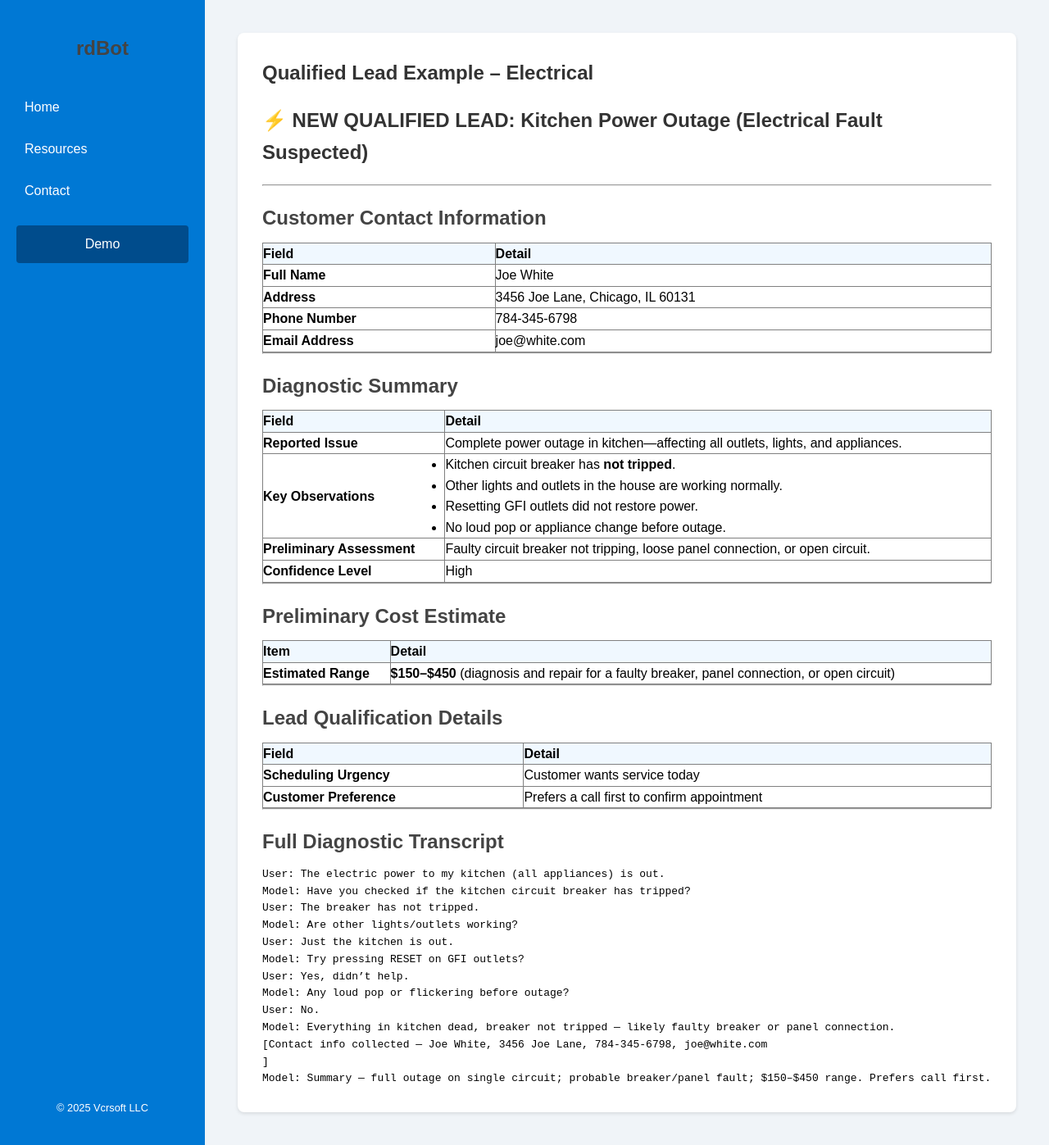
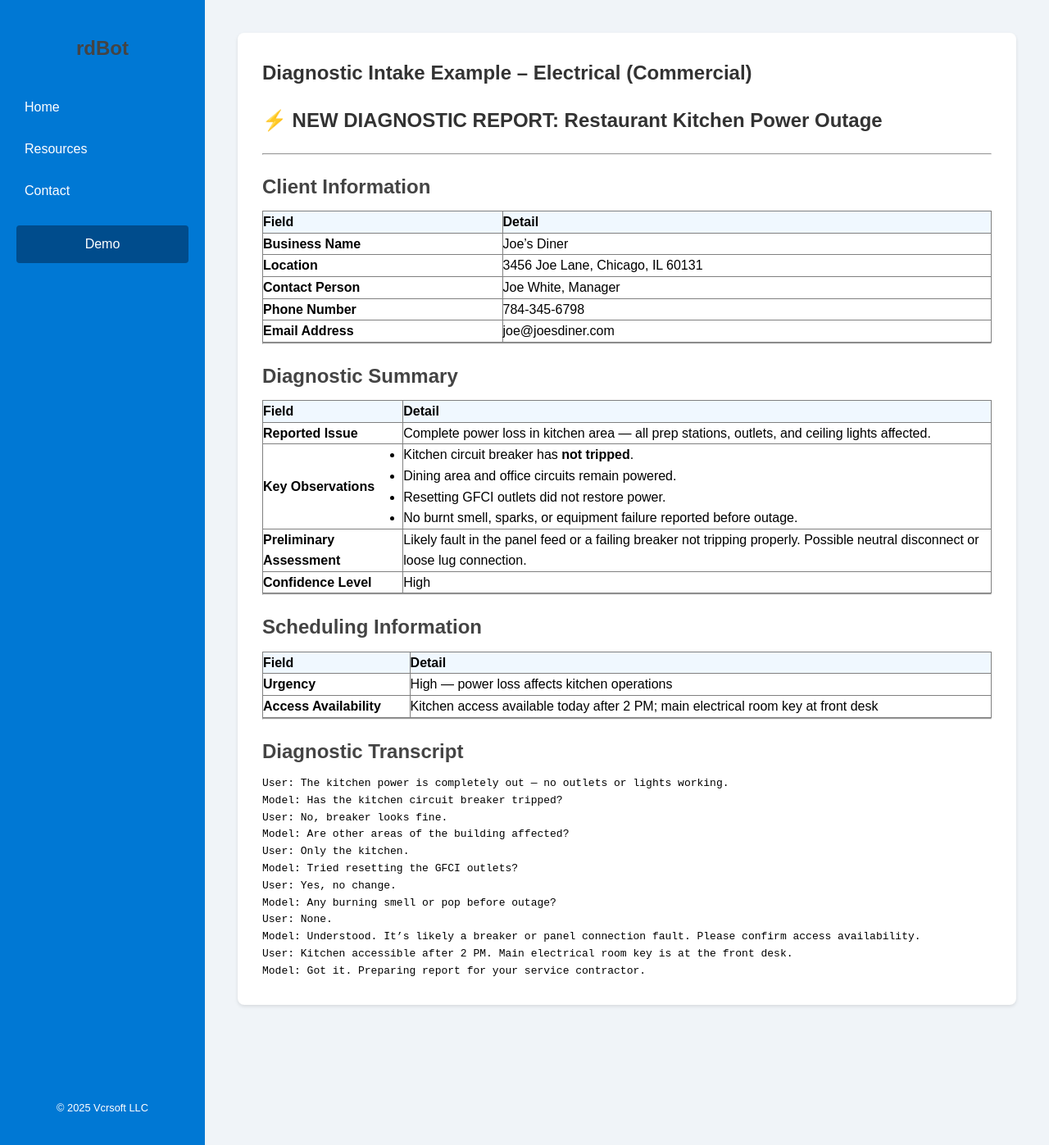
Before and after one commit to vcrsoft/vcrsoft.github.io, a Jekyll site: the page built from _resources/examples/electrical.md, in a window 1280 px wide and 1397 px high. Shown: the whole window at 82% size. Built offline with Jekyll 4.4.1, drawn with Linux system fonts in a browser that asks for light colours.

Commit message:
Update electrical diagnostic report for restaurant kitchen

```diff
--- a/_resources/examples/electrical.md
+++ b/_resources/examples/electrical.md
@@ -1,25 +1,26 @@
 ---
 layout: resource
-title: "Qualified Lead Example – Electrical"
-excerpt: "AI-qualified lead email example for a kitchen power outage—showing structured intake, diagnosis, and transcript."
+title: "Diagnostic Intake Example – Electrical (Commercial)"
+excerpt: "AI-generated diagnostic report example for a restaurant kitchen power outage — showing structured intake, assessment, and transcript."
 nav_exclude: true
 ---
 
-# ⚡ NEW QUALIFIED LEAD: Kitchen Power Outage (Electrical Fault Suspected)
+# ⚡ NEW DIAGNOSTIC REPORT: Restaurant Kitchen Power Outage
 
 ---
 
-## Customer Contact Information
+## Client Information
 
 <table border="1" cellpadding="8" cellspacing="0" style="border-collapse: collapse; width: 100%;">
   <tr style="background-color: #f0f8ff;">
     <th style="text-align: left;">Field</th>
     <th style="text-align: left;">Detail</th>
   </tr>
-  <tr><td><strong>Full Name</strong></td><td>Joe White</td></tr>
-  <tr><td><strong>Address</strong></td><td>3456 Joe Lane, Chicago, IL 60131</td></tr>
+  <tr><td><strong>Business Name</strong></td><td>Joe’s Diner</td></tr>
+  <tr><td><strong>Location</strong></td><td>3456 Joe Lane, Chicago, IL 60131</td></tr>
+  <tr><td><strong>Contact Person</strong></td><td>Joe White, Manager</td></tr>
   <tr><td><strong>Phone Number</strong></td><td>784-345-6798</td></tr>
-  <tr><td><strong>Email Address</strong></td><td>joe@white.com</td></tr>
+  <tr><td><strong>Email Address</strong></td><td>joe@joesdiner.com</td></tr>
 </table>
 
 ---
@@ -31,59 +32,46 @@ nav_exclude: true
     <th style="text-align: left;">Field</th>
     <th style="text-align: left;">Detail</th>
   </tr>
-  <tr><td><strong>Reported Issue</strong></td><td>Complete power outage in kitchen—affecting all outlets, lights, and appliances.</td></tr>
+  <tr><td><strong>Reported Issue</strong></td><td>Complete power loss in kitchen area — all prep stations, outlets, and ceiling lights affected.</td></tr>
   <tr><td><strong>Key Observations</strong></td><td>
     <ul>
       <li>Kitchen circuit breaker has <strong>not tripped</strong>.</li>
-      <li>Other lights and outlets in the house are working normally.</li>
-      <li>Resetting GFI outlets did not restore power.</li>
-      <li>No loud pop or appliance change before outage.</li>
+      <li>Dining area and office circuits remain powered.</li>
+      <li>Resetting GFCI outlets did not restore power.</li>
+      <li>No burnt smell, sparks, or equipment failure reported before outage.</li>
     </ul>
   </td></tr>
-  <tr><td><strong>Preliminary Assessment</strong></td><td>Faulty circuit breaker not tripping, loose panel connection, or open circuit.</td></tr>
+  <tr><td><strong>Preliminary Assessment</strong></td><td>Likely fault in the panel feed or a failing breaker not tripping properly. Possible neutral disconnect or loose lug connection.</td></tr>
   <tr><td><strong>Confidence Level</strong></td><td>High</td></tr>
 </table>
 
 ---
 
-## Preliminary Cost Estimate
-
-<table border="1" cellpadding="8" cellspacing="0" style="border-collapse: collapse; width: 100%;">
-  <tr style="background-color: #f0f8ff;">
-    <th style="text-align: left;">Item</th>
-    <th style="text-align: left;">Detail</th>
-  </tr>
-  <tr><td><strong>Estimated Range</strong></td><td><strong>$150–$450</strong> (diagnosis and repair for a faulty breaker, panel connection, or open circuit)</td></tr>
-</table>
-
----
-
-## Lead Qualification Details
+## Scheduling Information
 
 <table border="1" cellpadding="8" cellspacing="0" style="border-collapse: collapse; width: 100%;">
   <tr style="background-color: #f0f8ff;">
     <th style="text-align: left;">Field</th>
     <th style="text-align: left;">Detail</th>
   </tr>
-  <tr><td><strong>Scheduling Urgency</strong></td><td>Customer wants service today</td></tr>
-  <tr><td><strong>Customer Preference</strong></td><td>Prefers a call first to confirm appointment</td></tr>
+  <tr><td><strong>Urgency</strong></td><td>High — power loss affects kitchen operations</td></tr>
+  <tr><td><strong>Access Availability</strong></td><td>Kitchen access available today after 2 PM; main electrical room key at front desk</td></tr>
 </table>
 
 ---
 
-## Full Diagnostic Transcript
+## Diagnostic Transcript
 <pre>
-User: The electric power to my kitchen (all appliances) is out.
-Model: Have you checked if the kitchen circuit breaker has tripped?
-User: The breaker has not tripped.
-Model: Are other lights/outlets working?
-User: Just the kitchen is out.
-Model: Try pressing RESET on GFI outlets?
-User: Yes, didn’t help.
-Model: Any loud pop or flickering before outage?
-User: No.
-Model: Everything in kitchen dead, breaker not tripped — likely faulty breaker or panel connection.
-[Contact info collected — Joe White, 3456 Joe Lane, 784-345-6798, joe@white.com
-]
-Model: Summary — full outage on single circuit; probable breaker/panel fault; $150–$450 range. Prefers call first.
+User: The kitchen power is completely out — no outlets or lights working.
+Model: Has the kitchen circuit breaker tripped?
+User: No, breaker looks fine.
+Model: Are other areas of the building affected?
+User: Only the kitchen.
+Model: Tried resetting the GFCI outlets?
+User: Yes, no change.
+Model: Any burning smell or pop before outage?
+User: None.
+Model: Understood. It’s likely a breaker or panel connection fault. Please confirm access availability.
+User: Kitchen accessible after 2 PM. Main electrical room key is at the front desk.
+Model: Got it. Preparing report for your service contractor.
 </pre>
```
